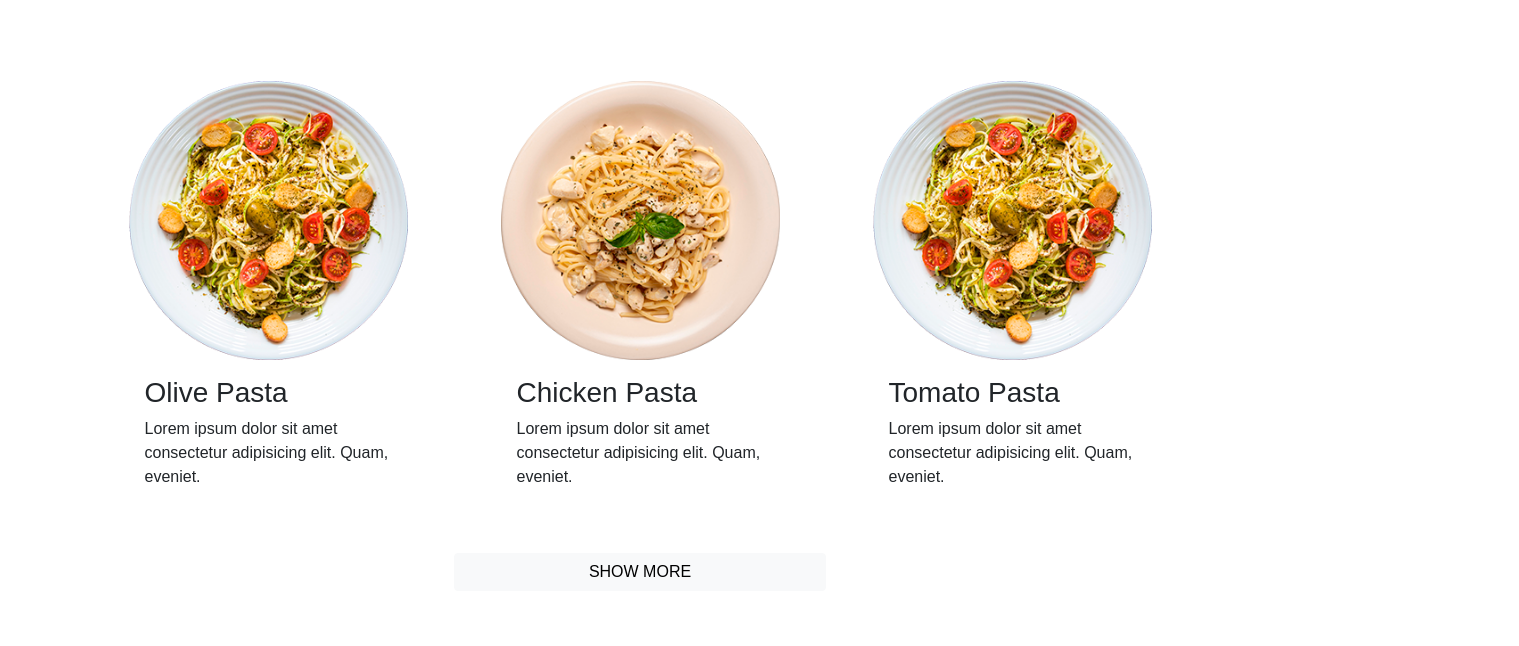
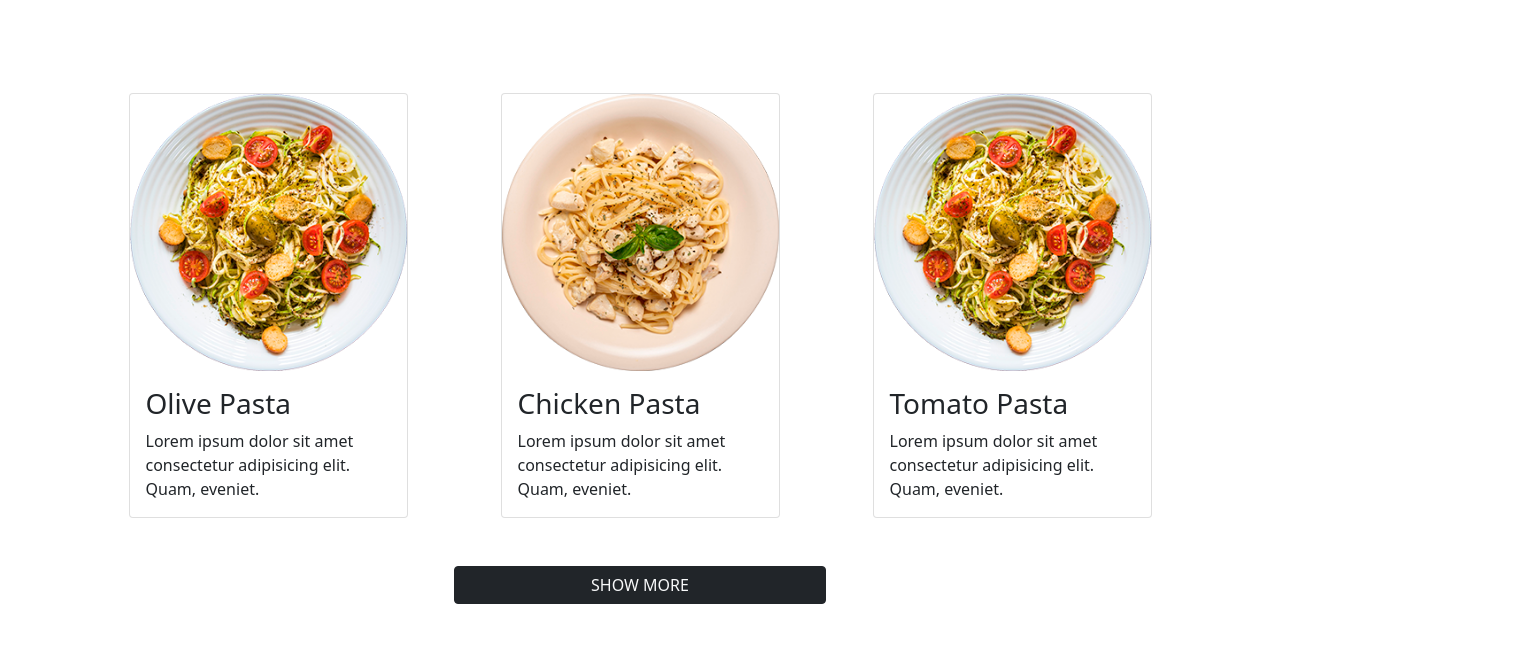
Before and after one commit to MooKalaQi/italian-resturant, a plain HTML site: page italian food2/index.html in a window 1280 px wide. Shown: the part 936-1582 px from the top of the page, 1519 px wide, since content can reach past the window. Drawn offline with nearby package versions, Linux system fonts and the light colour scheme.

Commit message:
Update index.html

```diff
--- a/italian food2/index.html
+++ b/italian food2/index.html
@@ -8,7 +8,7 @@
     <!-- Boostrap icons cdn -->
     <link rel="stylesheet" href="https://cdn.jsdelivr.net/npm/bootstrap-icons@1.10.5/font/bootstrap-icons.css">
 
-    <link rel="stylesheet" href="style.css">
+    <link rel="stylesheet" href="styles.css">
     <title>Italian Restaurant</title>
 </head>
 <body>
@@ -122,7 +122,7 @@
             </div>
             <div class="row mt-5">
                 <div class="col-12 d-flex justify-content-center">
-                    <button class="btn btn-light col-lg-4 col-sm-12">SHOW MORE</button>
+                    <button class="btn btn-light btn-dark text-light col-lg-4 col-sm-12 ">SHOW MORE</button>
                 </div>
             </div>
         </div>
```
